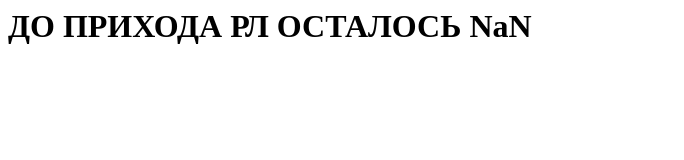
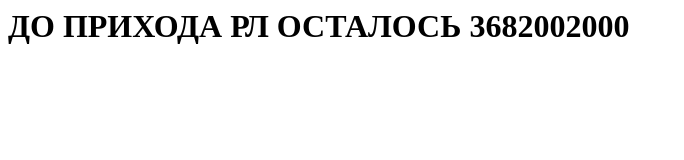
Before and after one commit to syurchenkov/syurchenkov.github.io, a plain HTML site: page index.html in a window 1280 px wide. Shown: the whole page, without its empty margins (0-684 px from the left). Drawn offline with Linux system fonts and the light colour scheme.

Commit message:
Update index.html

```diff
--- a/index.html
+++ b/index.html
@@ -1,7 +1,7 @@
 <html>
 <script defer>
 setInterval(function() {
-  document.getElementById("counter").innerHTML = new Date(2016, 08, 22) - Date.now
+  document.getElementById("counter").innerHTML = new Date(2016, 08, 22) - new Date()
 }, 1000);
 
 </script>
```
